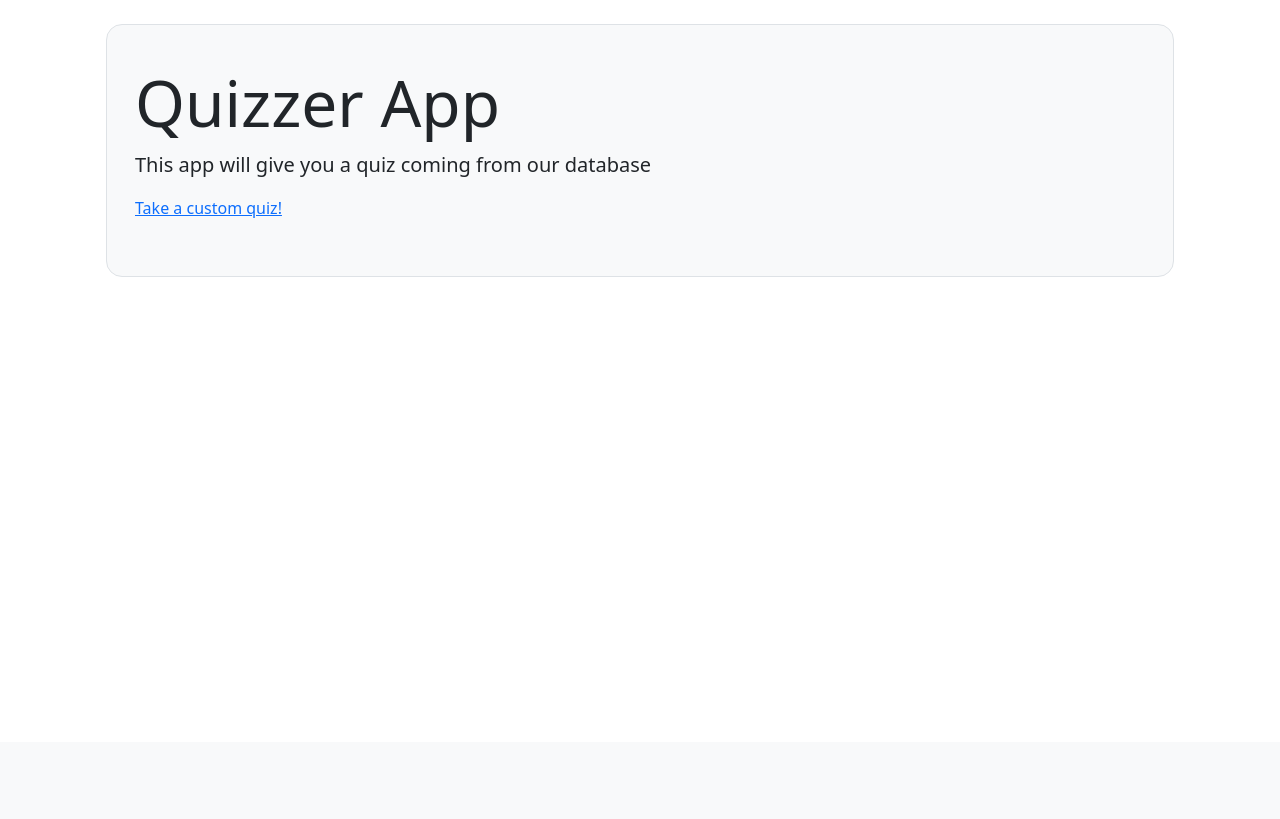
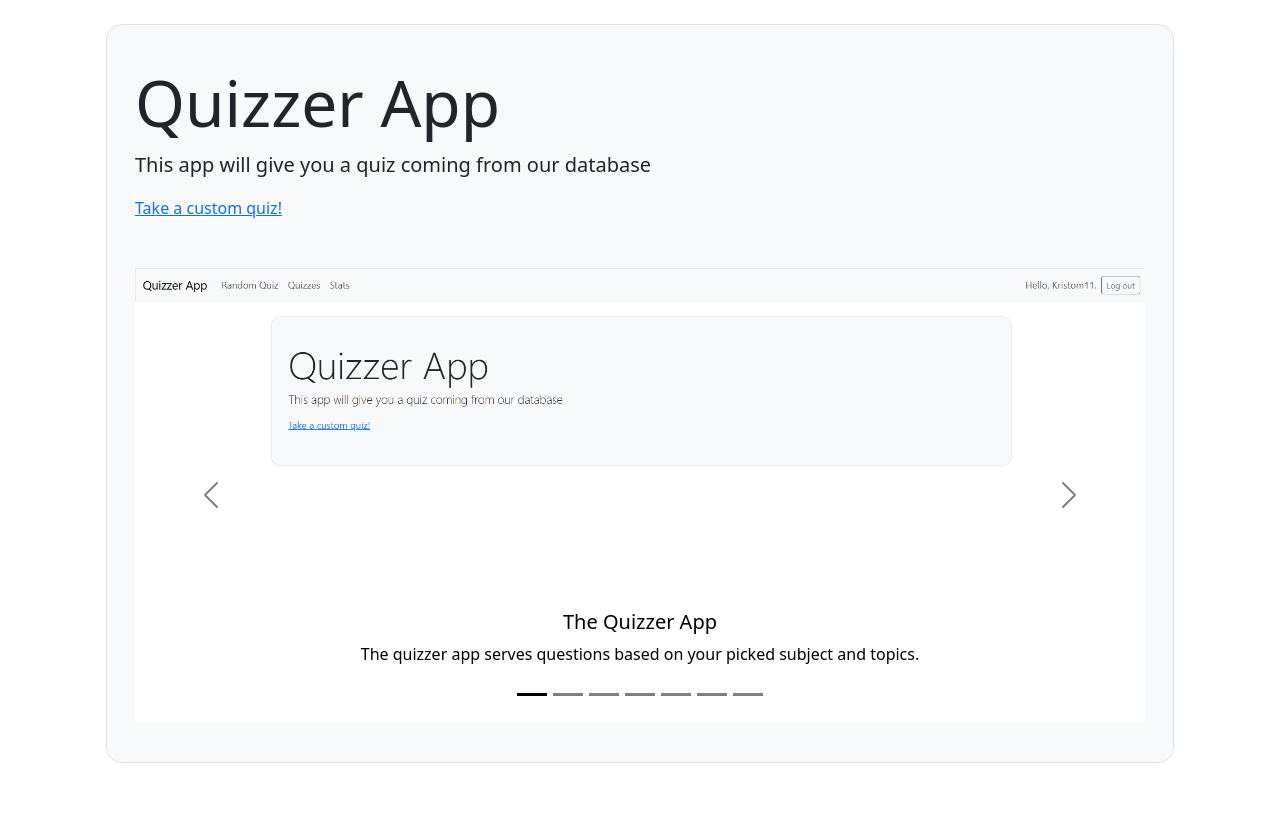
Before and after one commit to Kristommm/Quizzer, a Django app: page / in a window 1280 px wide. Shown: the part 58-877 px from the top of the page. Before the commit the page ends 335 px from the top, so only its background shows below. Run offline with Django 5.2, Linux system fonts and the light colour scheme; parts of the project's set-up code (start-up, migrations or seed data) failed here and were passed over; some libraries are stand-ins or nearby versions.

Commit message:
Finished adding slideshow

```diff
--- a/quizzer/settings.py
+++ b/quizzer/settings.py
@@ -16,7 +16,7 @@ from environs import Env
 env = Env()
 env.read_env()
 
-settings_status = 'PRODUCTION'
+settings_status = 'DEVELOPMENT'
 
 # Build paths inside the project like this: BASE_DIR / 'subdir'.
 BASE_DIR = Path(__file__).resolve().parent.parent
--- a/quizzer_app/static/quizzer_app/button.js
+++ b/quizzer_app/static/quizzer_app/button.js
@@ -14,6 +14,7 @@ function countCheck(e) {
     }
     if (checkboxCounter > 0 && checkboxCounter != checkBoxes.length - 1){
         document.getElementById("btn").disabled = false;
+        selectAllCheckbox.checked = false
     } else if (checkboxCounter === checkBoxes.length - 1) {
         selectAllCheckbox.checked = true
     } else {
--- a/quizzer_app/templates/quizzer_app/index.html
+++ b/quizzer_app/templates/quizzer_app/index.html
@@ -1,10 +1,83 @@
 {% extends 'quizzer_app/base.html' %}
-
+{% load static %}
 {% block page_header %}
 <div class="p-3 mb-4 bg-light border rounded-4">
     <div class="container-fluid py-4">
         <h1 class="display-3">Quizzer App</h1>
         <p class="lead">This app will give you a quiz coming from our database</p>
+<a href="{% url "quizzer_app:make_quiz" %}">Take a custom quiz!</a>
+    </div>
+<div class="container-fluid py-4">
+    <div id="carouselExampleDark" class="carousel carousel-dark slide" data-bs-ride="carousel">
+    <div class="carousel-indicators">
+      <button type="button" data-bs-target="#carouselExampleDark" data-bs-slide-to="0" class="active" aria-current="true" aria-label="Slide 1"></button>
+      <button type="button" data-bs-target="#carouselExampleDark" data-bs-slide-to="1" aria-label="Slide 2"></button>
+      <button type="button" data-bs-target="#carouselExampleDark" data-bs-slide-to="2" aria-label="Slide 3"></button>
+      <button type="button" data-bs-target="#carouselExampleDark" data-bs-slide-to="3" aria-label="Slide 4"></button>
+      <button type="button" data-bs-target="#carouselExampleDark" data-bs-slide-to="4" aria-label="Slide 5"></button>
+      <button type="button" data-bs-target="#carouselExampleDark" data-bs-slide-to="5" aria-label="Slide 6"></button>
+      <button type="button" data-bs-target="#carouselExampleDark" data-bs-slide-to="6" aria-label="Slide 7"></button>
 
-<a href="{% url "quizzer_app:make_quiz" %}">Take a custom quiz!</a>
+    </div>
+    <div class="carousel-inner">
+      <div class="carousel-item active" data-bs-interval="10000">
+        <img src={% static "quizzer_app/img1.png" %} class="d-block w-100" alt="...">
+        <div class="carousel-caption d-none d-md-block">
+          <h5>The Quizzer App</h5>
+          <p>The quizzer app serves questions based on your picked subject and topics.</p>
+        </div>
+      </div>
+      <div class="carousel-item" data-bs-interval="2000">
+        <img src={% static "quizzer_app/img2.png" %} class="d-block w-100" alt="...">
+        <div class="carousel-caption d-none d-md-block">
+          <h5>Make your own quiz!</h5>
+          <p>Go pick the subject you want to take a quiz on.</p>
+        </div>
+      </div>
+      <div class="carousel-item">
+        <img src={% static "quizzer_app/img3.png" %} class="d-block w-100" alt="...">
+        <div class="carousel-caption d-none d-md-block">
+          <h5>Pick your own topics!</h5>
+          <p>You can also pick the topics you want to take!</p>
+        </div>
+      </div>
+      <div class="carousel-item">
+        <img src={% static "quizzer_app/img4.png" %} class="d-block w-100" alt="...">
+        <div class="carousel-caption d-none d-md-block">
+          <h5>Look at your stats!</h5>
+          <p>This app gives you a summary on your performance per subject and topics.</p>
+        </div>
+      </div>
+      <div class="carousel-item">
+        <img src={% static "quizzer_app/img5.png" %} class="d-block w-100" alt="...">
+        <div class="carousel-caption d-none d-md-block">
+          <h5>Your Quizzes</h5>
+          <p>You can always look back on the quizzes you've taken.</p>
+        </div>
+      </div>
+      <div class="carousel-item">
+        <img src={% static "quizzer_app/img6.png" %} class="d-block w-100" alt="...">
+        <div class="carousel-caption d-none d-md-block">
+          <h5>Go review your taken quizzes!</h5>
+          <p>Don't worry, you can always go back to the quizzes you've taken.</p>
+        </div>
+      </div>
+      <div class="carousel-item">
+        <img src={% static "quizzer_app/img7.png" %} class="d-block w-100" alt="...">
+        <div class="carousel-caption d-none d-md-block">
+          <h5>Go start taking quizzes!</h5>
+          <p>“Sometimes it’s the people no one imagines anything of who do the things that no one can imagine.” </p>
+        </div>
+      </div>
+    </div>
+    <button class="carousel-control-prev" type="button" data-bs-target="#carouselExampleDark" data-bs-slide="prev">
+      <span class="carousel-control-prev-icon" aria-hidden="true"></span>
+      <span class="visually-hidden">Previous</span>
+    </button>
+    <button class="carousel-control-next" type="button" data-bs-target="#carouselExampleDark" data-bs-slide="next">
+      <span class="carousel-control-next-icon" aria-hidden="true"></span>
+      <span class="visually-hidden">Next</span>
+    </button>
+  </div>
+</div>
 {% endblock page_header %}
```
Also changed, not shown: quizzer_app/templates/quizzer_app/pick_topics.html (+6 -1 lines), db.sqlite3, quizzer_app/static/quizzer_app/img1.png (added), quizzer_app/static/quizzer_app/img2.png (added), quizzer_app/static/quizzer_app/img3.png (added), quizzer_app/static/quizzer_app/img4.png (added), quizzer_app/static/quizzer_app/img5.png (added), quizzer_app/static/quizzer_app/img6.png (added), quizzer_app/static/quizzer_app/img7.png (added).
